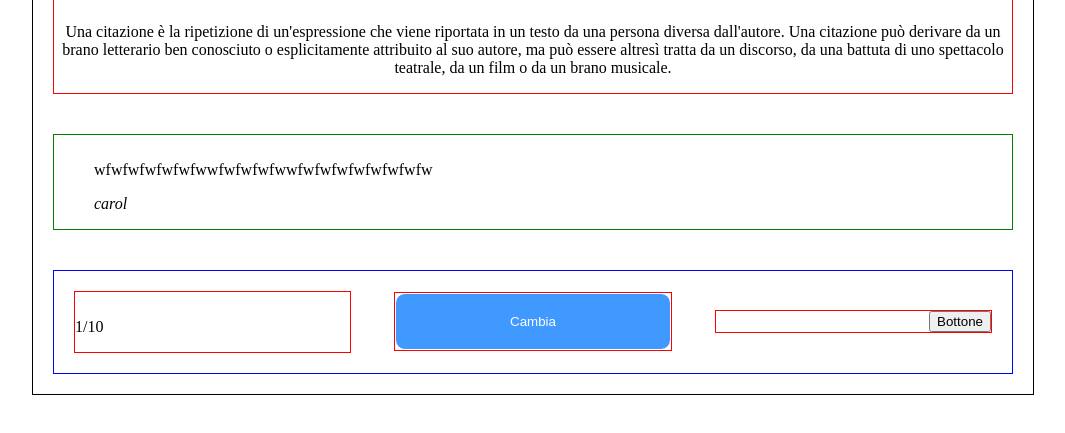
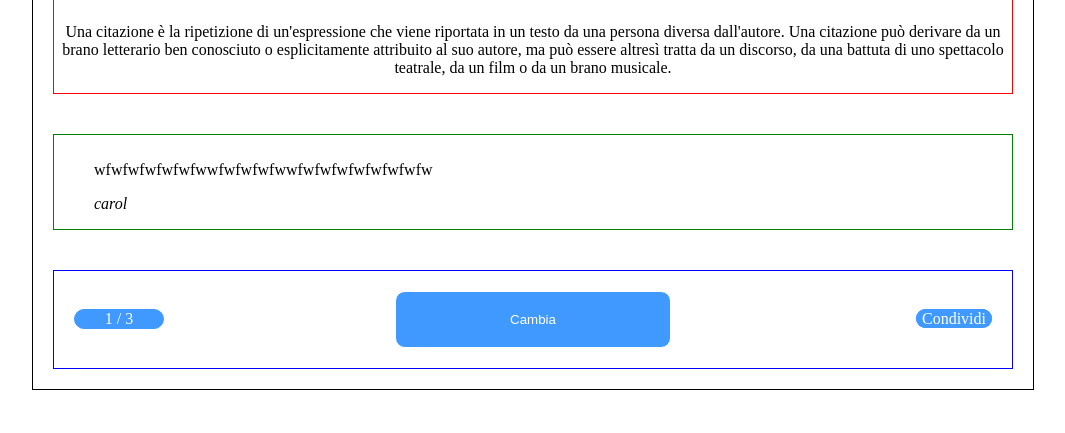
Before and after one commit to sasukeViBritannia/random-quote-machine, a plain HTML site: page index.html in a window 1280 px wide. Both pictures are taken after a click on the button "Cambia". Shown: the part 115-548 px from the top of the page, without its empty margins (107-1172 px from the left). Drawn offline with nearby package versions, Linux system fonts and the light colour scheme.

Commit message:
Aggiornati i tasti click e contatore citazioni

```diff
--- a/animazione.js
+++ b/animazione.js
@@ -1,32 +1,30 @@
 "use strict";
 $(document).ready(function() {
 
-
+	/*array contenente le citazioni */
     var arrCita = [
         ["balblblblblblblblblblblblblblblbllblblb", "alice"],
         ["cacacacacacacaacaacacacacacacacacacacac", "bob"],
         ["wfwfwfwfwfwfwwfwfwfwfwwfwfwfwfwfwfwfwfw", "carol"]
     ];
 
-
     $("#nextCit").click(function() {
 
         var l = arrCita.length;
 
         if (l === 0) {
-            window.alert("Citazioni terminate!!");
+            window.alert("Citazioni terminate!!");	/*avviso di citazioni terminate*/
         } else {
-            var indice = (Math.floor((Math.random() * 10))) % arrCita.length;
+            var indice = (Math.floor((Math.random() * 10))) % arrCita.length;	/*generazione casuale di un indice per l'array*/
             var testo = arrCita[indice][0];
             var autore = arrCita[indice][1];
-            window.alert("Autore = " + autore);
-            arrCita.splice(indice, 1);
+            /*window.alert("Autore = " + autore);*/
+            arrCita.splice(indice, 1);	/*estrazione dell'elemento dall'array*/
 
             $("#citazione").text(testo);
             $("#autore").text(autore);
-
-            $('#bottone').parent('a').attr('href', 'https://twitter.com/intent/tweet?text='+testo );
-
+            $(this).parent().prev().find('span').text(4-l);
+            $('#shareTwitter').attr({ 'href': 'https://twitter.com/intent/tweet?text=' + testo, 'target': '_blank' });
 
         }
 
--- a/index.html
+++ b/index.html
@@ -30,18 +30,15 @@
         <!-- Contenitore posizionamento tasti -->
         <footer class="tastiera">
             <div class="tastieraCol">
-                <p>1/10</p>
+            <div class="temp">
+            	<p><span>0</span> / 3</p>
+            </div>
             </div>
             <div class="tastieraCol">
                 <button id="nextCit">Cambia</button>
             </div>
             <div class="tastieraCol">
-                <!-- <a class="twitter-share-button" href="https://twitter.com/intent/tweet"></a>-->
-                <div id="tw">
-                    <a href="https://google.it" target="_blank">
-                        <button id="bottone">Bottone</button>
-                    </a>
-                </div>
+                <a id="shareTwitter" href="#">Condividi</a>
             </div>
         </footer>
     </div>
--- a/stile.css
+++ b/stile.css
@@ -37,7 +37,7 @@
 
 .tastieraCol {
     flex-basis: 30%;
-    border: 1px solid red;
+    /*border: 1px solid red;*/
 }
 
 .tastieraCol:nth-child(1) {
@@ -52,9 +52,19 @@
     text-align: right;
 }
 
+.temp > p {
+    background-color: #4099ff;
+    color: white;
+    border: 1px solid #4099ff;
+    border-radius: 10px;
+    width: 78px;
+    padding: 0 5px;
+    text-align: center;
+}
+
 #nextCit {
     width: 100%;
-    height: 100%;
+    height: auto;
     background-color: #4099ff;
     color: white;
     border-radius: 10px;
@@ -62,3 +72,13 @@
     padding: 20px;
     cursor: pointer;
 }
+
+#shareTwitter {
+    background-color: #4099ff;
+    color: white;
+    border: 1px solid #4099ff;
+    border-radius: 10px;
+    text-decoration: none;
+    padding: 0 5px;
+    width: 78px;
+}
```
